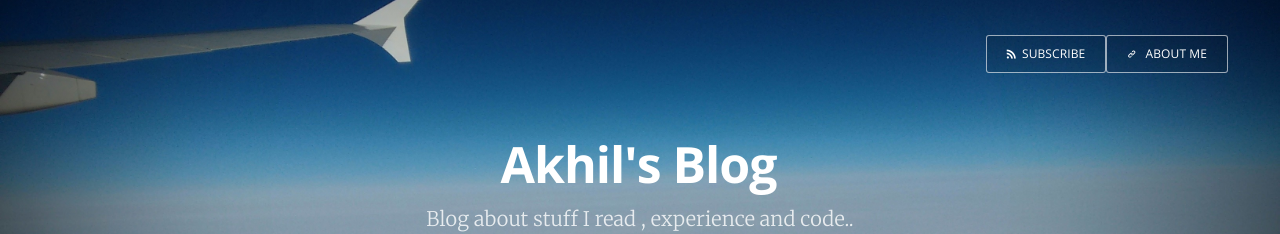
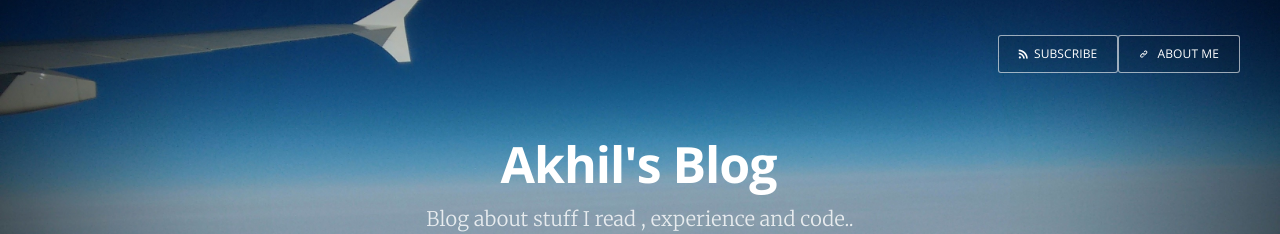
Before and after one commit to akhilum/akhilum.github.io, a Jekyll site: the page built from index.html, in a window 1280 px wide. Shown: the top 234 px of the page. Built offline with Jekyll 4.4.1, drawn with Linux system fonts in a browser that asks for light colours; Markdown is read by kramdown in place of the engine named in the settings; the list of posts is cut into pages by our own code.

Commit message:
Yup forgetting

```diff
--- a/index.html
+++ b/index.html
@@ -12,8 +12,8 @@ about: 'about.html'
                     <img src="{{ page.logo }}" alt="Blog Logo" />
                 </a>
             {% endif %}
-        <div style="padding-right:12px;"><a class="subscribe-button overlay icon-link" href='{{ site.baseurl }}{{ page.about }}'> About me </a></div>
-        <div style="padding-left:12px;"><a class="subscribe-button icon-feed" href="{{ site.baseurl }}rss.xml">Subscribe</a></div>
+        <a class="subscribe-button overlay icon-link" href='{{ site.baseurl }}{{ page.about }}'> About me </a>
+        <a class="subscribe-button icon-feed" href="{{ site.baseurl }}rss.xml">Subscribe</a>
     </nav>
     <div class="vertical">
         <div class="main-header-content inner">
```
